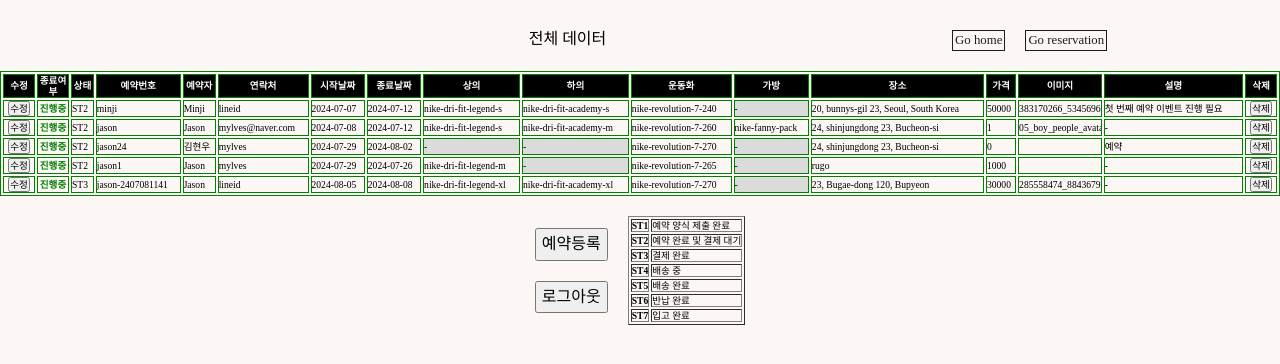
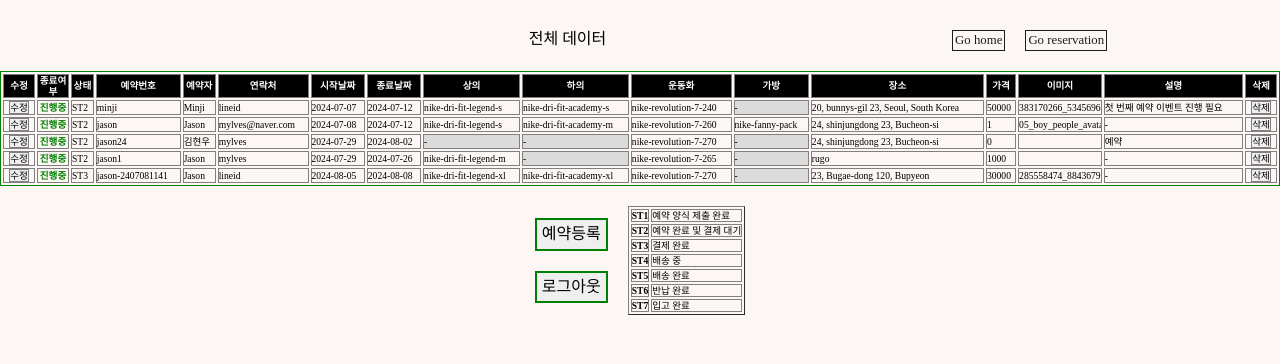
Before and after one commit to khw0512/jool-booking, a Django app: page /sterna/data/ in a window 1280 px wide. Shown: the top 364 px of the page. Run offline with Django 4.2, Linux system fonts and the light colour scheme; a user stored in the database is signed in; data comes from the database, SQL or seed files in the repository; both versions use the stored data as it was after the commit; some libraries are stand-ins or nearby versions; some web fonts are replaced.

Commit message:
202407311413

```diff
--- a/reservation/views.py
+++ b/reservation/views.py
@@ -1,6 +1,8 @@
+import json
 from django.shortcuts import render
 from django.http.response import HttpResponse, JsonResponse
 from django.shortcuts import render, get_object_or_404, redirect
+import requests
 from .models import *
 from .forms import *
 from django.contrib.auth.decorators import login_required
@@ -32,7 +34,35 @@ def check(request):
 
 
 def info(request):
-    return render(request, "info.html")
+
+    url = "https://kapi.kakao.com/v2/api/talk/memo/default/send"
+    token = "C6DvsS-0lU2A0d8m0mXtQX6CDA8mHuaGAAAAAQo9c04AAAGRBxMbfN0Jz_1t7hqp"
+
+    headers = {"Authorization": "Bearer " + token}
+
+    data = {
+        "template_object": json.dumps(
+            {
+                "object_type": "text",
+                "text": "Hello, world!",
+                "link": {"web_url": "https://www.sterun.kr"},
+            }
+        )
+    }
+
+    response = requests.post(url, headers=headers, data=data)
+    response.status_code
+    print(response.status_code)
+
+    if response.json().get("result_code") == 0:
+        print("메시지를 성공적으로 보냈습니다.")
+    else:
+        print(
+            "메시지를 성공적으로 보내지 못했습니다. 오류메시지 : "
+            + str(response.json())
+        )
+
+    return render(request, "backup/info.html")
 
 
 def contact(request):
@@ -125,6 +155,7 @@ def new(request):
 @login_required(login_url="users:login")
 def register(request):
     if request.method == "POST":
+
         if request.POST.get("completed") == "on":
             completed = "True"
         else:
--- a/static/css/sterna.css
+++ b/static/css/sterna.css
@@ -113,6 +113,10 @@ a {
 
 img {
     object-fit: contain;
+}
+
+button {
+    border: 1px solid grey;
 }
 
 .container {
--- a/templates/admin/data.html
+++ b/templates/admin/data.html
@@ -20,6 +20,15 @@
     <title>STERUN</title>
 
     <link href="https://cdnjs.cloudflare.com/ajax/libs/bootstrap-datetimepicker/3.0.0/css/bootstrap-datetimepicker.min.css" rel="stylesheet"/>
+    <style>
+      tr th {
+        border: solid 1px grey;
+      }
+
+      tr td {
+        border: solid 1px grey;
+      }
+    </style>
   </head>
 
   <body>
@@ -38,7 +47,7 @@
     </div>
     {% if user.is_staff %}
       <div>
-        <table border="1" bordercolor="green" style="font-size:0.6rem; width:100%;">
+        <table border="1px solid black" bordercolor="green" style="font-size:0.6rem; width:100%;">
           <tr style="background-color:black; color:white;">
             <th scope="col" style="width:30px; text-align:center">수정</th>
             <th scope="col" style="width:30px; text-align:center">종료여부</th>
@@ -114,12 +123,12 @@
           <div class="flex-column">
             <div class="tocenter" style="margin:20px 0 0 0;">
               <a href="{% url "reservation:register" %}">
-                <button style="padding: 5px;">예약등록</button>
+                <button style="padding: 5px; border:solid 2px green;">예약등록</button>
               </a>
             </div>
             <div class="tocenter" style="margin:20px 0 0 0;">
               <a href="{% url "users:logout" %}">
-                <button style="padding: 5px;">로그아웃</button>
+                <button style="padding: 5px; border:solid 2px green;">로그아웃</button>
               </a>
             </div>
           </div>
```
Also changed, not shown: jooldemo/settings.py (+1 -6 lines), db.sqlite3, 1 other file.
